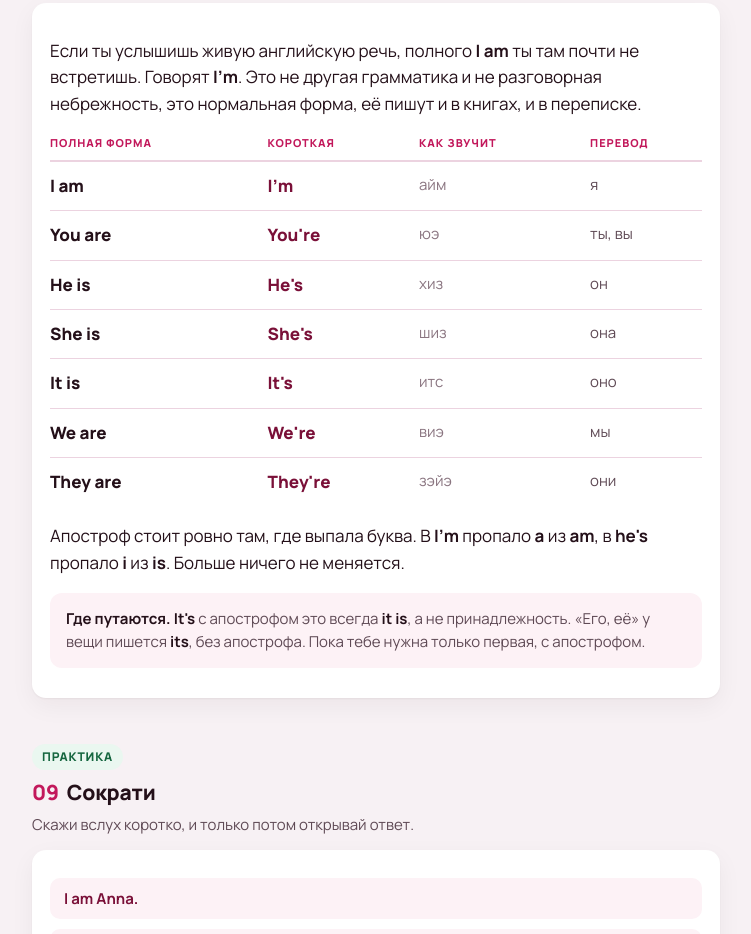
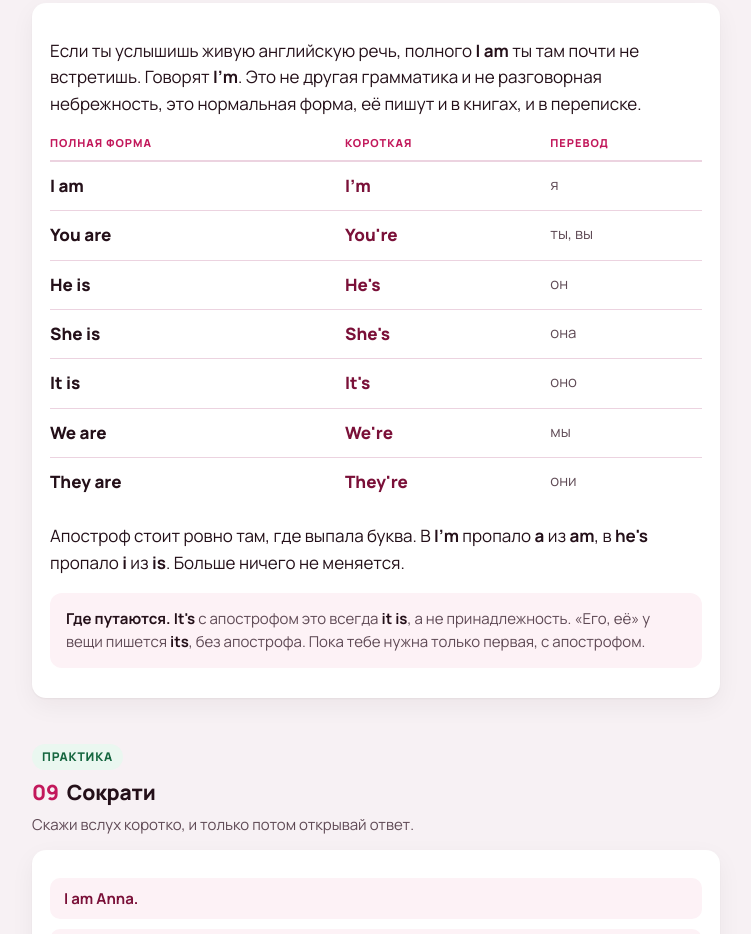
Before and after one commit to kristi95-cmd/kristi95-cmd.github.io, a plain HTML site: page english/katya-lesson-2.html in a window 1280 px wide. Shown: the part 8360-9294 px from the top of the page, without its empty margins (264-1015 px from the left). Drawn offline with Linux system fonts and the light colour scheme.

Commit message:
Урок 2: убрала русскую транскрипцию из таблицы сокращений

```diff
--- a/english/katya-lesson-2.html
+++ b/english/katya-lesson-2.html
@@ -333,14 +333,14 @@
   <div class="card">
     <p>Если ты услышишь живую английскую речь, полного <b>I am</b> ты там почти не встретишь. Говорят <b>I'm</b>. Это не другая грамматика и не разговорная небрежность, это нормальная форма, её пишут и в книгах, и в переписке.</p>
     <table class="tbl">
-      <tr><th>полная форма</th><th>короткая</th><th>как звучит</th><th>перевод</th></tr>
-      <tr><td class="k">I am</td><td class="v">I'm</td><td class="ex">айм</td><td class="r">я</td></tr>
-      <tr><td class="k">You are</td><td class="v">You're</td><td class="ex">юэ</td><td class="r">ты, вы</td></tr>
-      <tr><td class="k">He is</td><td class="v">He's</td><td class="ex">хиз</td><td class="r">он</td></tr>
-      <tr><td class="k">She is</td><td class="v">She's</td><td class="ex">шиз</td><td class="r">она</td></tr>
-      <tr><td class="k">It is</td><td class="v">It's</td><td class="ex">итс</td><td class="r">оно</td></tr>
-      <tr><td class="k">We are</td><td class="v">We're</td><td class="ex">виэ</td><td class="r">мы</td></tr>
-      <tr><td class="k">They are</td><td class="v">They're</td><td class="ex">зэйэ</td><td class="r">они</td></tr>
+      <tr><th>полная форма</th><th>короткая</th><th>перевод</th></tr>
+      <tr><td class="k">I am</td><td class="v">I'm</td><td class="r">я</td></tr>
+      <tr><td class="k">You are</td><td class="v">You're</td><td class="r">ты, вы</td></tr>
+      <tr><td class="k">He is</td><td class="v">He's</td><td class="r">он</td></tr>
+      <tr><td class="k">She is</td><td class="v">She's</td><td class="r">она</td></tr>
+      <tr><td class="k">It is</td><td class="v">It's</td><td class="r">оно</td></tr>
+      <tr><td class="k">We are</td><td class="v">We're</td><td class="r">мы</td></tr>
+      <tr><td class="k">They are</td><td class="v">They're</td><td class="r">они</td></tr>
     </table>
     <p>Апостроф стоит ровно там, где выпала буква. В <b>I'm</b> пропало <b>a</b> из <b>am</b>, в <b>he's</b> пропало <b>i</b> из <b>is</b>. Больше ничего не меняется.</p>
     <div class="note"><b>Где путаются.</b> <b>It's</b> с апострофом это всегда <b>it is</b>, а не принадлежность. «Его, её» у вещи пишется <b>its</b>, без апострофа. Пока тебе нужна только первая, с апострофом.</div>
```
